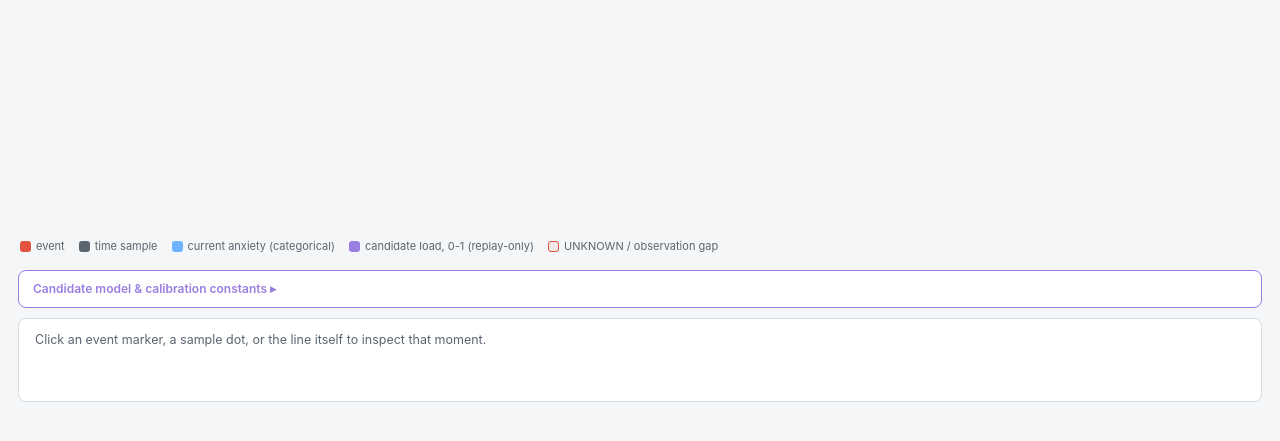
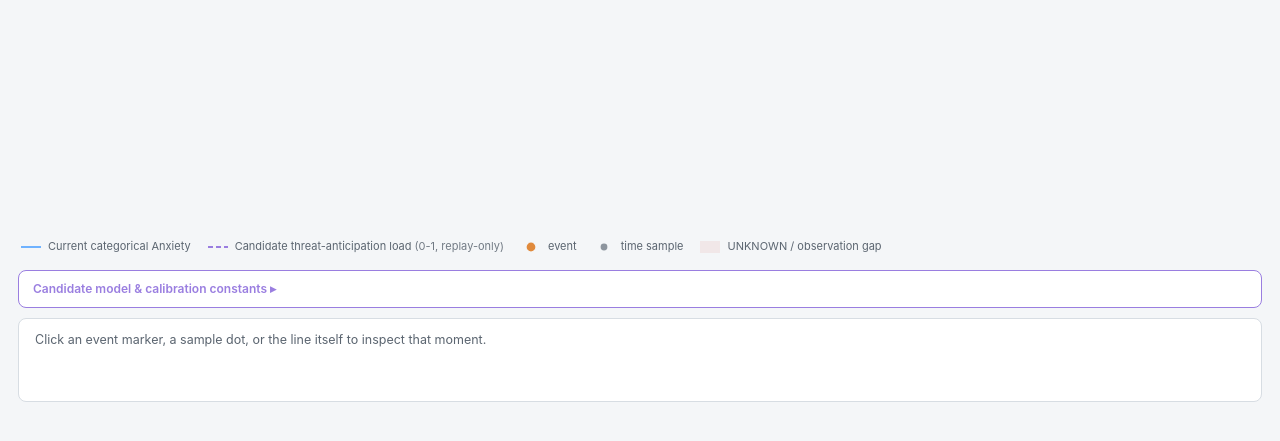
Before and after one commit to DabbleLabs-UK/cy, a PHP site: page / in a window 1280 px wide. Shown: the part 243-684 px from the top of the page. Run offline with PHP 8.4, Linux system fonts and the light colour scheme.

Commit message:
Workbench UI: legend/naming clarity pass (no model or replay changes)
Renames the candidate series to "Candidate threat-anticipation load
(0-1, replay-only)" in the legend and inspector. Replaces the generic
coloured-square legend swatches with inline SVG samples that reuse the
exact same CSS classes as the real chart elements (wb-step-line,
wb-candidate-line, wb-node-event, wb-node-sample, wb-gap-band), so the
legend can never visually drift from what the graph actually renders.
Adds a short tooltip on the candidate label clarifying it is not a
subjective anxiety rating.

Pure viewer markup/text/CSS change: no soma-replay.js, candidate model,
calibration constants, or fixture changes.

Co-Authored-By: Claude Sonnet 5 <noreply@anthropic.com>

```diff
--- a/runner/replay-viewer/index.html
+++ b/runner/replay-viewer/index.html
@@ -39,11 +39,26 @@
     <div id="timelineStatus" class="wb-timeline-status" hidden></div>
     <svg id="timeline" class="wb-timeline" role="img" aria-label="Anxiety trajectory timeline"></svg>
     <div class="wb-legend" id="legend">
-      <span class="wb-legend-item"><i class="wb-swatch wb-swatch-event"></i>event</span>
-      <span class="wb-legend-item"><i class="wb-swatch wb-swatch-sample"></i>time sample</span>
-      <span class="wb-legend-item"><i class="wb-swatch wb-swatch-line"></i>current anxiety (categorical)</span>
-      <span class="wb-legend-item"><i class="wb-swatch wb-swatch-candidate"></i>candidate load, 0-1 (replay-only)</span>
-      <span class="wb-legend-item"><i class="wb-swatch wb-swatch-gap"></i>UNKNOWN / observation gap</span>
+      <span class="wb-legend-item">
+        <svg class="wb-legend-swatch" viewBox="0 0 22 14" aria-hidden="true"><line x1="1" y1="7" x2="21" y2="7" class="wb-step-line"/></svg>
+        Current categorical Anxiety
+      </span>
+      <span class="wb-legend-item">
+        <svg class="wb-legend-swatch" viewBox="0 0 22 14" aria-hidden="true"><line x1="1" y1="7" x2="21" y2="7" class="wb-candidate-line"/></svg>
+        <span title="Replay-only experimental scalar derived from grounded threat evidence. Not a subjective anxiety rating.">Candidate threat-anticipation load <span class="wb-legend-sub">(0-1, replay-only)</span></span>
+      </span>
+      <span class="wb-legend-item">
+        <svg class="wb-legend-swatch" viewBox="0 0 22 14" aria-hidden="true"><circle cx="11" cy="7" r="5" fill="var(--imminent)" class="wb-node-event"/></svg>
+        event
+      </span>
+      <span class="wb-legend-item">
+        <svg class="wb-legend-swatch" viewBox="0 0 22 14" aria-hidden="true"><circle cx="11" cy="7" r="3.4" fill="var(--unknown)" class="wb-node-sample"/></svg>
+        time sample
+      </span>
+      <span class="wb-legend-item">
+        <svg class="wb-legend-swatch" viewBox="0 0 22 14" aria-hidden="true"><rect x="1" y="1" width="20" height="12" class="wb-gap-band"/></svg>
+        UNKNOWN / observation gap
+      </span>
     </div>
   </main>
 
--- a/runner/replay-viewer/viewer.css
+++ b/runner/replay-viewer/viewer.css
@@ -106,14 +106,10 @@ body {
 .wb-event-label { fill: var(--text-dim); font-size: 9px; }
 .wb-gap-band { fill: var(--gap); }
 
-.wb-legend { display: flex; flex-wrap: wrap; gap: 14px; padding: 8px 2px 2px; font-size: 11px; color: var(--text-dim); }
-.wb-legend-item { display: inline-flex; align-items: center; gap: 5px; }
-.wb-swatch { width: 11px; height: 11px; border-radius: 3px; display: inline-block; }
-.wb-swatch-event { background: var(--ongoing); }
-.wb-swatch-sample { background: var(--text-dim); }
-.wb-swatch-line { background: var(--accent); }
-.wb-swatch-candidate { background: var(--candidate); }
-.wb-swatch-gap { background: var(--gap); border: 1px solid var(--ongoing); }
+.wb-legend { display: flex; flex-wrap: wrap; gap: 12px 16px; padding: 8px 2px 2px; font-size: 11px; color: var(--text-dim); }
+.wb-legend-item { display: inline-flex; align-items: center; gap: 6px; }
+.wb-legend-swatch { width: 22px; height: 14px; flex: 0 0 auto; overflow: visible; }
+.wb-legend-sub { color: var(--text-dim); opacity: 0.85; }
 
 .wb-candidate-panel {
   margin: 10px 18px 0; border: 1px solid var(--candidate); border-radius: 8px;
--- a/runner/replay-viewer/viewer.js
+++ b/runner/replay-viewer/viewer.js
@@ -354,7 +354,7 @@ function candidateField(index) {
   const point = state.candidate && state.candidate.trajectory && state.candidate.trajectory[index];
   if (!point) return '';
   const c = point.components;
-  return fieldBlock('Candidate load (replay-only)', `<p>
+  return fieldBlock('Candidate threat-anticipation load (0-1, replay-only)', `<p>
       load = <strong>${point.load.toFixed(2)}</strong>, drive = ${point.drive.toFixed(2)}
     </p>
     <ul>
```
